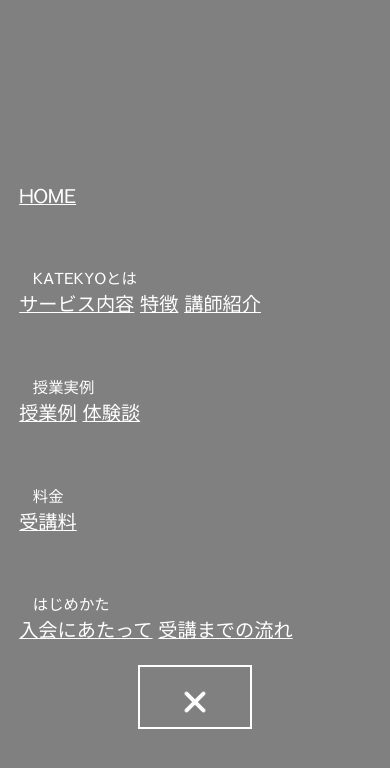
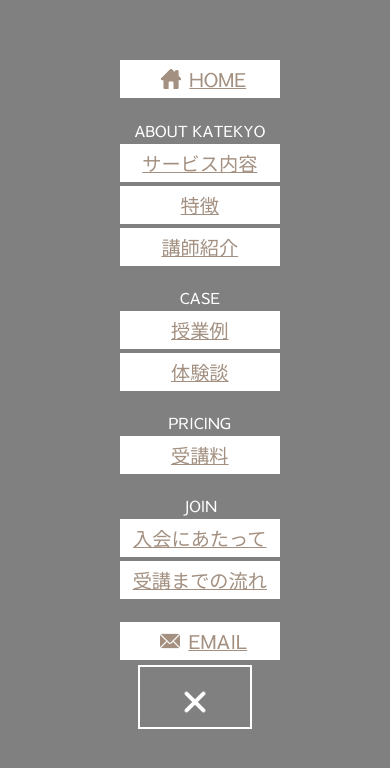
Before and after one commit to Queenshiba/katekyo, a website: page dist/pricing.html in a window 390 px wide. Both pictures are taken after a click on the button "Open menu". Shown: the part 122-890 px from the top of the page. Drawn offline with Linux system fonts and the light colour scheme.

Commit message:
update mobile menu

```diff
--- a/dist/pricing.html
+++ b/dist/pricing.html
@@ -85,27 +85,32 @@
         <ul class="menu__list r-list">
             <!-- <div id="footer-link-container"> -->
             <li class="menu__group">
-                        <a href="index.html">HOME</a>
+                <a href="index.html"><img src="img/home_house_icon.png" alt="">HOME</a>
             </li>
             <li class="menu__group">
-                    <p>KATEKYOとは</p>
+                <p>ABOUT KATEKYO</p>
                 <a href="service.html">サービス内容</a>
                 <a href="feature.html">特徴</a>
                 <a href="teacher.html">講師紹介</a>
             </li>
             <li class="menu__group">
-                    <p>授業実例</p>
+                <p>CASE</p>
                 <a href="sample.html">授業例</a>
-                    <a href="#experience">体験談</a>
+                <a href="index.html#experience">体験談</a>
             </li>
             <li class="menu__group">
-                    <p>料金</p>
+                <p>PRICING</p>
                 <a href="pricing.html">受講料</a>
             </li>
             <li class="menu__group">
-                    <p>はじめかた</p>
+                <p>JOIN</p>
                 <a href="beforejoining.html">入会にあたって</a>
                 <a href="howtojoin.html">受講までの流れ</a>
+            </li>
+            <li class="menu__group">
+
+                <a href="mailto:katekyo.qshiba@gmail.com"><img src="./img/email-brown.png" alt="">EMAIL
+                </a>
             </li>
         </ul>
     </nav>
--- a/dist/style.css
+++ b/dist/style.css
@@ -1,5 +1,6 @@
     @import url('https://fonts.googleapis.com/css2?family=Noto+Serif+JP:wght@300&family=Sawarabi+Gothic&display=swap');
     @import url('https://fonts.googleapis.com/css2?family=Pacifico&display=swap');
+
     * {
         margin: 0;
         padding: 0;
@@ -7,6 +8,7 @@
         font-family: 'Sawarabi Gothic', sans-serif;
         /* font-family: 'Pacifico', cursive; */
     }
+
     /* landingPage-top */
 
     .top-line {
@@ -47,6 +49,7 @@
     .more-btn:hover a:before {
         content: "詳細";
     }
+
     /* nav bar */
 
     #navbar-lp {
@@ -69,6 +72,7 @@
         flex-direction: row;
         justify-content: space-evenly;
     }
+
     /* nav-menu-wrap Button */
 
     .navbar {
@@ -139,6 +143,7 @@
     .dropbtn img {
         height: 30px;
     }
+
     /* switching eng to jp */
 
     .dropbtn:hover p {
@@ -174,6 +179,7 @@
             display: none;
         }
     }
+
     /* navbar mobile */
     /* The component will reset button browser styles */
 
@@ -204,6 +210,7 @@
         border-style: none;
         padding: 0;
     }
+
     /* The component will reset browser's styles of link */
 
     .r-link {
@@ -214,6 +221,7 @@
         color: var(--uirLinkTextColor) !important;
         text-decoration: var(--uirLinkTextDecoration) !important;
     }
+
     /* The component will reset browser's styles of list */
 
     .r-list {
@@ -226,6 +234,7 @@
         margin-bottom: var(--uirListMarginBottom) !important;
         list-style: var(--uirListListStyle) !important;
     }
+
     /* Basic styles of the hamburger component */
 
     .m-hamburger {
@@ -264,6 +273,7 @@
         /* The calculation of middle hamburger button line position */
         top: calc(50% - calc(var(--uiHamburgerThickness) / 2));
     }
+
     /* helper to hide elements that are available only for screen readers. */
 
     .screen-reader {
@@ -275,6 +285,7 @@
         clip: var(--screenReaderClip, rect(1px, 1px, 1px, 1px)) !important;
         overflow: var(--screenReaderOverflow, hidden) !important;
     }
+
     /*
 =====
 MENU STYLES
@@ -322,12 +333,28 @@
     }
 
     .menu__group {
-        padding: 1.5em;
+        padding: .5em;
         padding-left: 1em;
+        display: flex;
+        flex-direction: column;
+        align-items: center;
+        justify-content: space-between;
+    }
+
+    .menu__group img {
+        padding: 0 8px;
+        height: 20px;
     }
 
     .menu__group a {
-        color: white;
+        color: rgb(163, 144, 129);
+        padding: 5px 8px;
+        background-color: white;
+        margin: 2px;
+        width: 40%;
+        display: flex;
+        align-items: center;
+       justify-content: center;
     }
 
     .menu__toggle {
@@ -358,6 +385,7 @@
         will-change: width, height;
         transition: transform .25s cubic-bezier(0.04, -0.1, 0.29, 0.98), width .25s cubic-bezier(0.04, -0.1, 0.29, 0.98), height .25s cubic-bezier(0.04, -0.1, 0.29, 0.98);
     }
+
     /* styles of hamburger's animation */
 
     .m-hamburger::before,
@@ -375,6 +403,7 @@
     .m-hamburger__label {
         transition-property: transform, opacity;
     }
+
     /*
 =====
 MENU STATES
@@ -423,13 +452,14 @@
         transform: rotate(-45deg) translate3d(-.285em, -.3em, 0);
         opacity: 0;
     }
+
     /*
 =====
 SETTINGS
 =====
 */
 
-     :root {
+    :root {
         --colorWhite: #fff;
         --colorMain: gray;
         /* --colorMain: rgba(163, 144, 129, 0.9); */
@@ -442,11 +472,17 @@
         --menuHaburgerOutlineColor: var(--colorWhite);
     }
 
-    @media (min-width: 600px) {
+    @media (min-width: 900px) {
         .menu {
             display: none;
         }
     }
+    @media (max-width: 300px) {
+    .menu__group a {
+        font-size: .8em;
+        width: 50%;
+    }
+}
     /* landing page */
 
     #lp-laptop-container {
@@ -490,6 +526,7 @@
         width: 70%;
         height: auto;
     }
+
     /* space */
 
     .spaceunderlp {
@@ -503,6 +540,7 @@
     #spacegray {
         background-color: rgba(163, 144, 129, 0.2);
     }
+
     /* title wrap */
 
     .title-wrap h2 {
@@ -513,6 +551,7 @@
     .title-wrap h3 {
         font-size: .9em;
     }
+
     /* service */
 
     #service-container {
@@ -558,10 +597,12 @@
             flex-direction: column;
             height: max-content;
         }
+
         #service-container .left-wrap {
             width: 100%;
             height: 300px;
         }
+
         #service-container .right-wrap {
             width: 100%;
             background-position: center;
@@ -570,6 +611,7 @@
             margin-left: 0;
         }
     }
+
     /* features */
 
     #feature-container {
@@ -636,6 +678,7 @@
         margin: 5%;
         /* padding-left: 5%; */
     }
+
     /* btn in feature */
 
     #feature-container .more-btn {
@@ -662,9 +705,11 @@
         .feature-list-text-wrap {
             width: 100%;
         }
+
         .feature-list-text-wrap h4 {
             font-size: 1.2em;
         }
+
         .feature-list-text-wrap p {
             font-size: 0.8em;
         }
@@ -675,9 +720,11 @@
             flex-direction: column;
             width: 100%;
         }
+
         #doubleLines-feature-list-wrap {
             padding: 20px 0;
         }
+
         .feature-list-wrap {
             width: auto;
             padding: 10px 0;
@@ -685,28 +732,34 @@
             justify-content: center;
             align-items: center;
         }
+
         #feature-left,
         #feature-right {
             width: 100%;
             padding-left: 20%;
         }
+
         #feature-container img {
             height: 60px;
         }
+
         .feature-list-text-wrap h4 {
             font-size: 1.5em;
         }
+
         .feature-list-text-wrap p {
             font-size: 1em;
         }
     }
 
     @media (max-width: 700px) {
+
         #feature-left,
         #feature-right {
             width: 80%;
             padding-left: 0;
         }
+
         .feature-list-wrap {
             padding: 10px 0;
         }
@@ -716,31 +769,38 @@
         .feature-list-text-wrap h4 {
             font-size: 1.3em;
         }
+
         .feature-list-text-wrap p {
             font-size: .8em;
         }
+
         #feature-container img {
             height: 50px;
         }
     }
 
     @media (max-width: 550px) {
+
         #feature-left,
         #feature-right {
             width: 100%;
             padding-left: 0;
         }
+
         .feature-list-text-wrap h4 {
             font-size: 1.3em;
         }
+
         .feature-list-text-wrap p {
             font-size: .9em;
         }
+
         #feature-container img {
             height: 50px;
             padding-left: 0;
         }
     }
+
     /* sample, instractor and pricing */
 
     #sample-instractor-pricing-container {
@@ -770,6 +830,7 @@
             align-items: center;
             justify-content: space-between;
         }
+
         .box {
             width: 60%;
             height: 60vw;
@@ -777,6 +838,7 @@
             margin: 1em 0;
         }
     }
+
     /* Slideshow container */
 
     .slideshow-container {
@@ -784,6 +846,7 @@
         height: 400px;
         background-color: rgba(163, 144, 129, 0.2);
     }
+
     /* Slides */
 
     .mySlides {
@@ -805,6 +868,7 @@
         width: 60%;
         font-style: italic;
     }
+
     /* Next & previous buttons */
 
     .prev,
@@ -821,6 +885,7 @@
         border-radius: 0 3px 3px 0;
         user-select: none;
     }
+
     /* Position the "next button" to the right */
 
     .next {
@@ -828,6 +893,7 @@
         right: 0;
         border-radius: 3px 0 0 3px;
     }
+
     /* On hover, add a black background color with a little bit see-through */
 
     .prev:hover,
@@ -835,6 +901,7 @@
         background-color: rgba(0, 0, 0, 0.8);
         color: white;
     }
+
     /* The dot/bullet/indicator container */
 
     .dot-container {
@@ -842,6 +909,7 @@
         padding: 20px;
         background: #ddd;
     }
+
     /* The dots/bullets/indicators */
 
     .dot {
@@ -854,22 +922,26 @@
         display: inline-block;
         transition: background-color 0.6s ease;
     }
+
     /* Add a background color to the active dot/circle */
 
     .active,
     .dot:hover {
         background-color: #717171;
     }
+
     /* Add an italic font style to all quotes */
 
     q {
         font-style: italic;
     }
+
     /* Add a blue color to the author */
 
     .author {
         color: #717171;
     }
+
     /* how to join */
 
     #join-container {
@@ -910,22 +982,26 @@
         #review-bottom {
             height: 0;
         }
+
         #join-container {
             display: flex;
             flex-direction: column;
             height: max-content;
         }
+
         #join-container .left-wrap {
             width: 100%;
             background: url(./img/hands.jpg) no-repeat;
             background-size: 100% auto;
             height: 300px;
         }
+
         #join-container .right-wrap {
             width: 100%;
             height: 300px;
         }
     }
+
     /* contact */
 
     .contact-container {
@@ -973,6 +1049,7 @@
     .contact-btn:hover a:before {
         content: "お問い合わせ";
     }
+
     /* copyEmail */
 
     #copyEmailText {
@@ -986,7 +1063,7 @@
         outline: none;
     }
 
-     ::selection {
+    ::selection {
         background: transparent;
     }
 
@@ -1020,6 +1097,7 @@
     #contact-bottom {
         height: 150px;
     }
+
     /* footer */
 
     footer {
@@ -1075,6 +1153,7 @@
         #footer-link-container {
             display: none;
         }
+
         footer {
             padding: 50px 0;
         }
```
Also changed, not shown: dist/beforejoining.html (+10 -5 lines), dist/feature.html (+12 -7 lines), dist/howtojoin.html (+14 -9 lines), dist/index.html (+10 -5 lines), dist/sample.html (+12 -7 lines), dist/service.html (+12 -7 lines), dist/teacher.html (+10 -5 lines), dist/img/email-brown.png (added), dist/img/home_house_icon.png (added), dist/img/home_house_icon.svg (added), 1 other file. Lines whose indentation alone changed are shown as unchanged.
